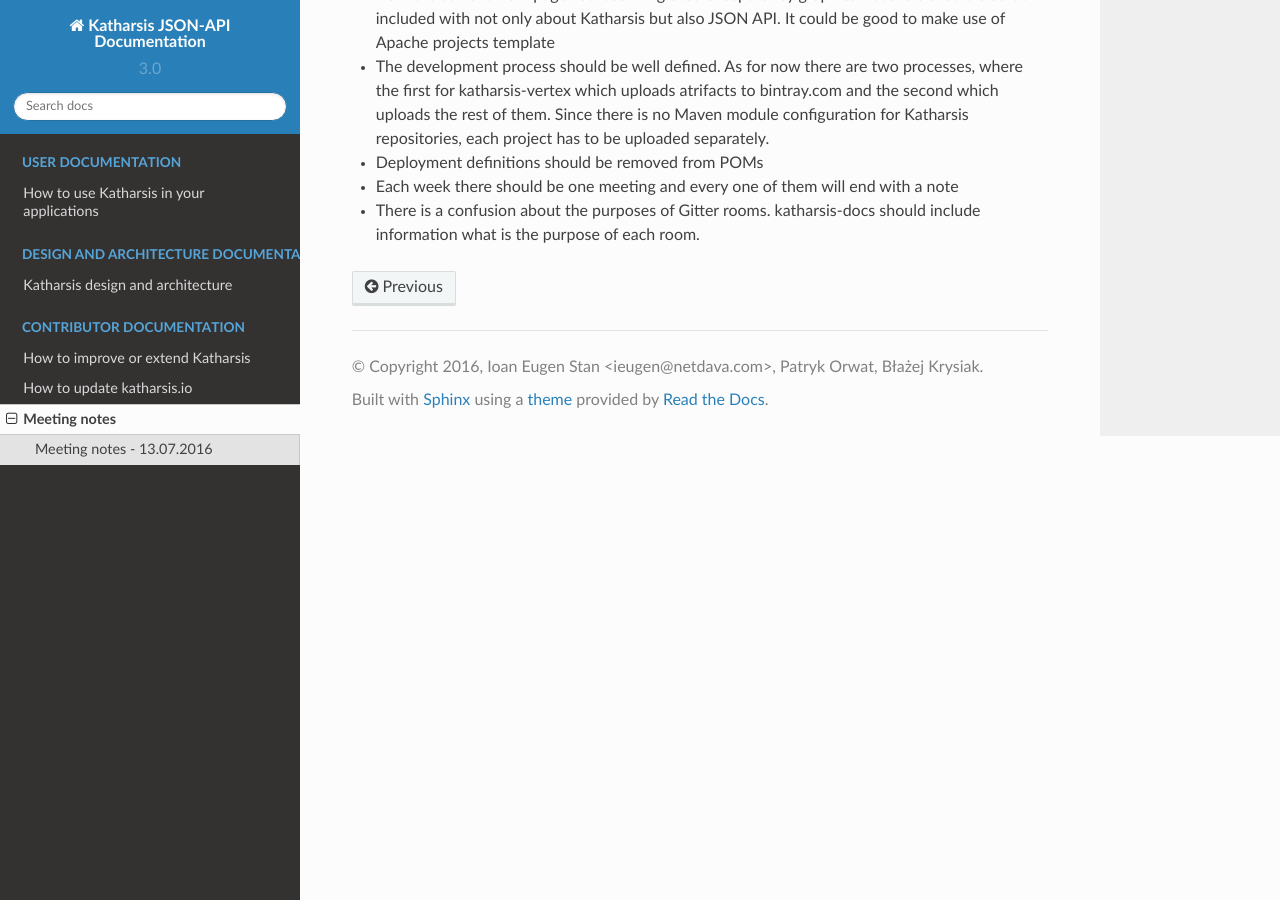
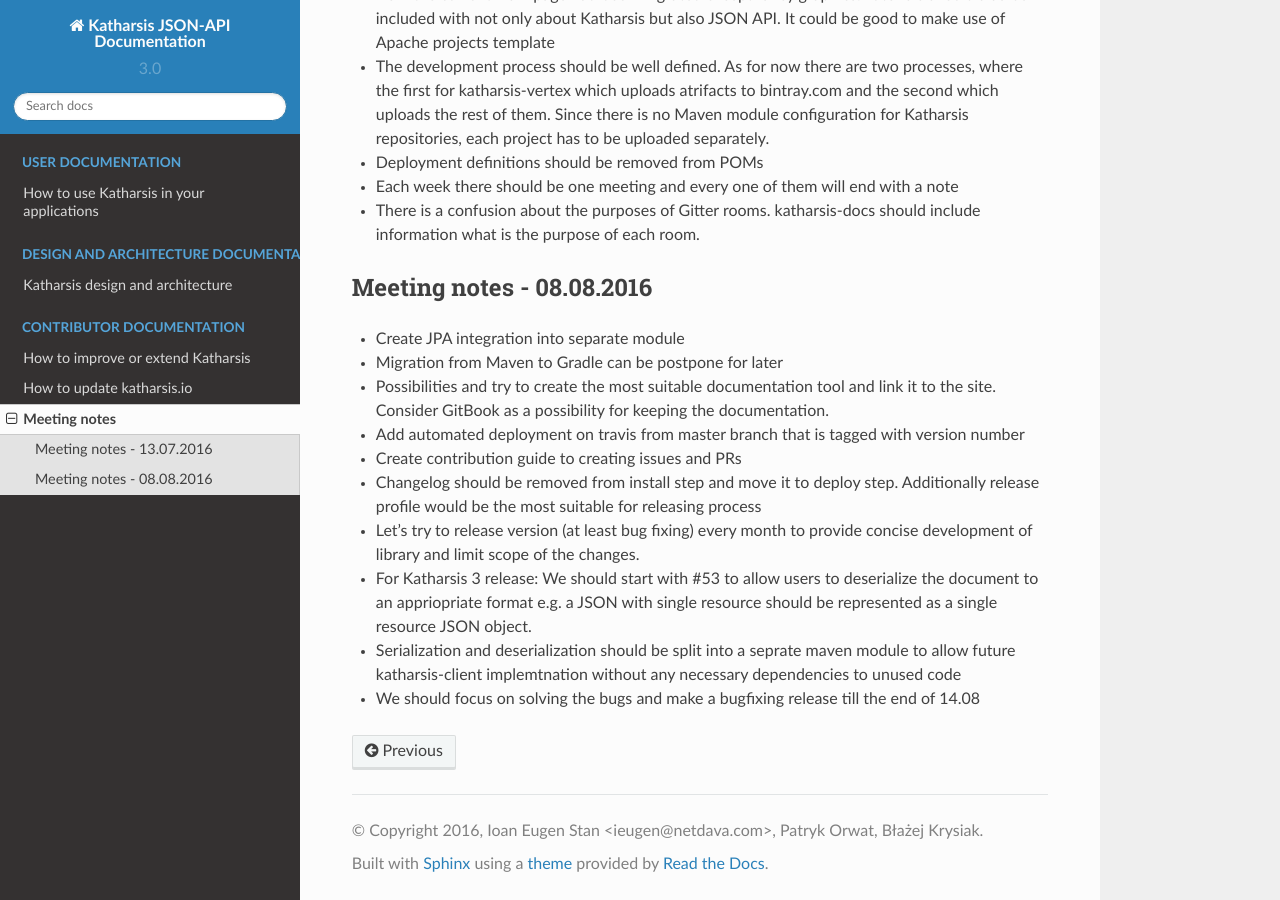
Before and after one commit to katharsis-project/katharsis-docs, a Sphinx documentation site: the page built from source/meeting-notes.rst, in a window 1280 px wide and 900 px high, scrolled down 521 px. Built offline with Sphinx 7.4.7 and the Read the Docs theme 2.0.0, drawn with Linux system fonts in a browser that asks for light colours.

Commit message:
Meeting notes - 08.08.2016

```diff
--- a/source/meeting-notes.rst
+++ b/source/meeting-notes.rst
@@ -15,3 +15,17 @@
 * Deployment definitions should be removed from POMs
 * Each week there should be one meeting and every one of them will end with a note
 * There is a confusion about the purposes of Gitter rooms. katharsis-docs should include information what is the purpose of each room.
+
+Meeting notes - 08.08.2016
+------------------------------
+
+* Create JPA integration into separate module
+* Migration from Maven to Gradle can be postpone for later
+* Possibilities and try to create the most suitable documentation tool and link it to the site. Consider GitBook as a possibility for keeping the documentation.
+* Add automated deployment on travis from master branch that is tagged with version number
+* Create contribution guide to creating issues and PRs
+* Changelog should be removed from install step and move it to deploy step. Additionally release profile would be the most suitable for releasing process
+* Let’s try to release version (at least bug fixing) every month to provide concise development of library and limit scope of the changes.
+* For Katharsis 3 release: We should start with #53 to allow users to deserialize the document to an appriopriate format e.g. a JSON with single resource should be represented as a single resource JSON object.
+* Serialization and deserialization should be split into a seprate maven module to allow future katharsis-client implemtnation without any necessary dependencies to unused code
+* We should focus on solving the bugs and make a bugfixing release till the end of 14.08
```
